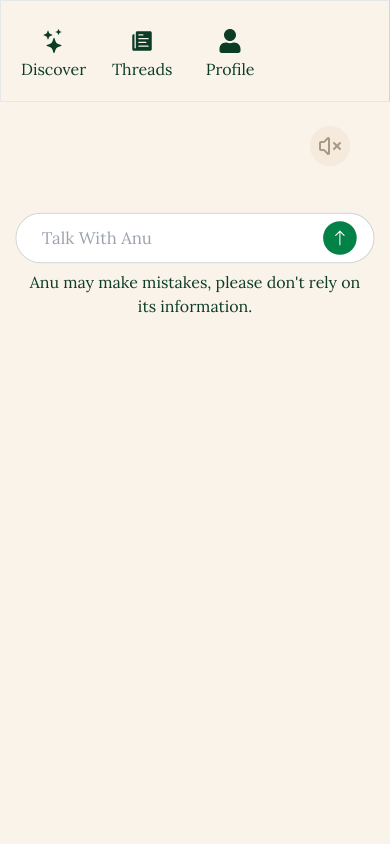
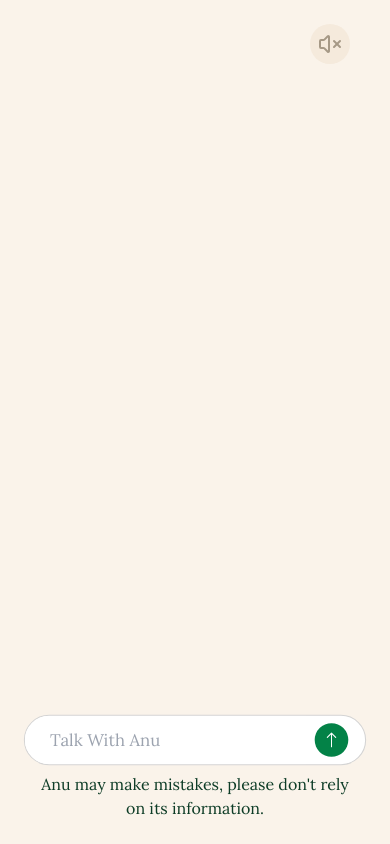
Before and after one commit to anuragaffection/anu_web_react, a React (Vite) app: page / in a window 390 px wide. Built offline with nearby package versions, Linux system fonts and the light colour scheme.

Commit message:
fix/chat

```diff
--- a/src/App.jsx
+++ b/src/App.jsx
@@ -14,8 +14,8 @@ import DiscoverImgLayout from "./components/discoverComponents/DiscoverImgLayout
 
 function App() {
   return (
-    <div className="flex h-full max-h-screen min-h-screen w-full flex-col lg:flex-row">
-      <div className="w-full border border-r-neutral-300 lg:w-24">
+    <div className="flex h-full max-h-screen min-h-screen w-full flex-row">
+      <div className="w-full hidden lg:block border border-r-neutral-300 lg:w-24">
         <Sidebar />
       </div>
       <div className="hidden lg:block">
--- a/src/components/SectionChat.jsx
+++ b/src/components/SectionChat.jsx
@@ -108,7 +108,7 @@ function SectionChat() {
     <div className="relative flex h-full w-full flex-col items-center justify-between space-y-6 py-4 pt-6 overflow-clip">
 
       <button
-        className="absolute right-10 top-6 rounded-full bg-coreBeige p-2 hover:bg-darkBeige"
+        className="absolute right-10 top-6 rounded-full bg-coreBeige p-2 hover:bg-darkBeige z-50"
         type="button"
         onClick={() => setSpeech(!speech)}
       >
@@ -121,12 +121,7 @@ function SectionChat() {
 
 
       <div className="flex h-full w-full flex-col items-center justify-center overflow-auto p-2">
-
-        {/* <div className="w-full absolute top-0 h-24 bg-gradient-to-b from-black to-transparent"></div> */}
-
-        <div className="flex relative h-full w-full max-w-3xl flex-col gap-y-8 px-4 pt-6">
-
-
+        <div className="flex h-full w-full max-w-3xl flex-col gap-y-8 px-4 pt-6">
           {chats &&
             chats.map((item, index) => (
               <div className="space-y-4" key={index}>
@@ -142,6 +137,7 @@ function SectionChat() {
         </div>
       </div>
 
+      <div className="flex w-full flex-col items-center justify-center p-2">
         <div className="flex w-full max-w-3xl flex-col gap-y-2 px-6">
           <div className="flex h-12 w-full scale-105 items-center justify-between gap-2 overflow-hidden rounded-full border border-neutral-300 bg-white">
             <input
@@ -164,6 +160,9 @@ function SectionChat() {
           </div>
         </div>
       </div>
+
+
+    </div>
   );
 }
 
```
Lines whose indentation alone changed are shown as unchanged.
